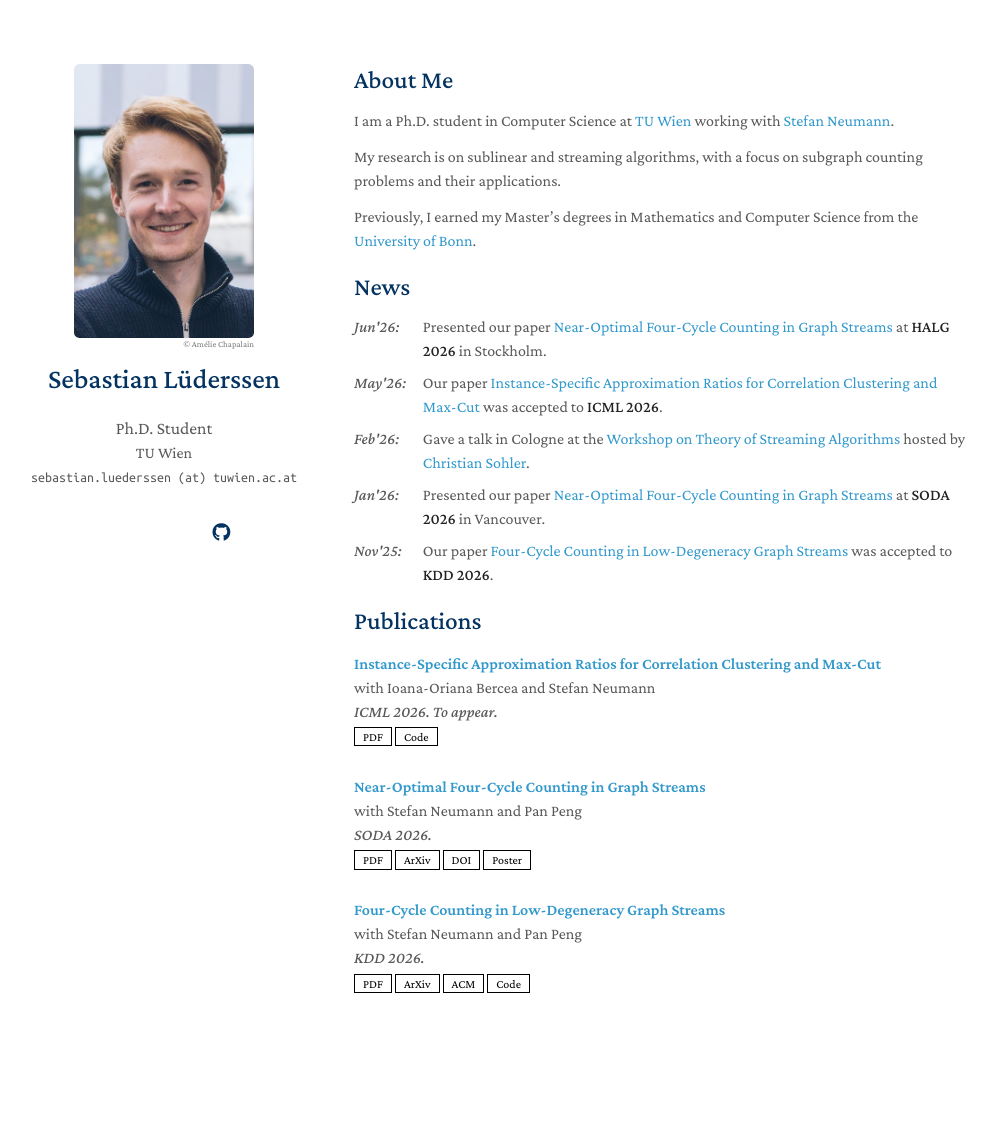
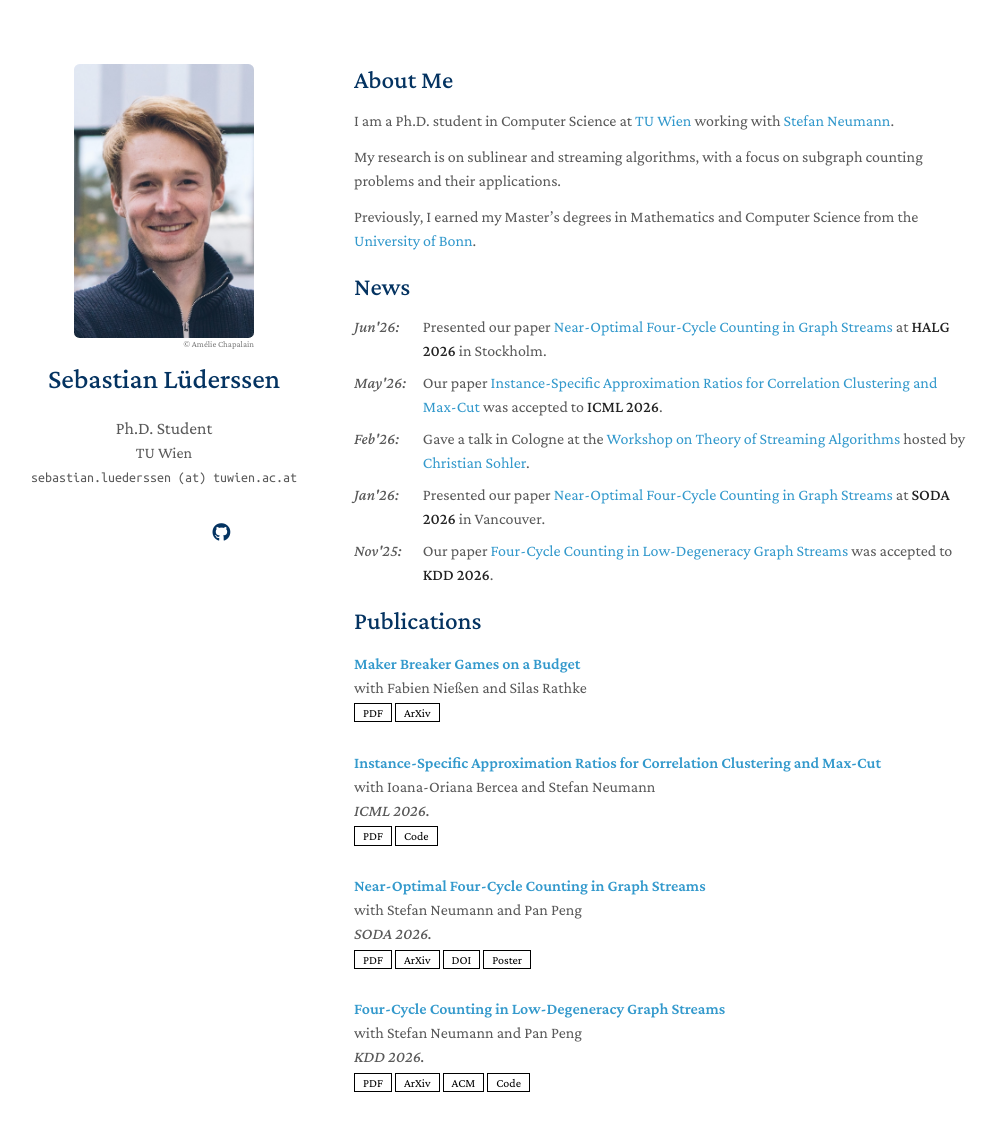
Before and after one commit to sl-dv/sl-dv.github.io, a Jekyll site: the page built from index.md, in a window 1280 px wide and 1215 px high. Shown: the top 1131 px of the window, without its empty margins (146-1142 px from the left). Built offline with Jekyll 4.4.1, drawn with Linux system fonts in a browser that asks for light colours; a style sheet for code colours, icons or effects is not loaded; our own code applies the rules of GitHub Pages for plain Markdown files.

Commit message:
added makerbreaker paper

```diff
--- a/_data/publications.yml
+++ b/_data/publications.yml
@@ -1,9 +1,16 @@
 main:
+
+  - title: Maker Breaker Games on a Budget
+    authors: with Fabien Nießen and Silas Rathke
+    #conference_short:
+    #conference:
+    PDF: https://arxiv.org/pdf/2609.38138.pdf
+    ArXiv: https://arxiv.org/abs/2609.38138
 
   - title: Instance-Specific Approximation Ratios for Correlation Clustering and Max-Cut
     authors: with Ioana-Oriana Bercea and Stefan Neumann
     conference_short: ICML
-    conference: ICML 2026. To appear.
+    conference: ICML 2026.
     PDF: https://openreview.net/pdf?id=s3atUwqKHs
     Code: https://github.com/sl-dv/ISAR
 
```
